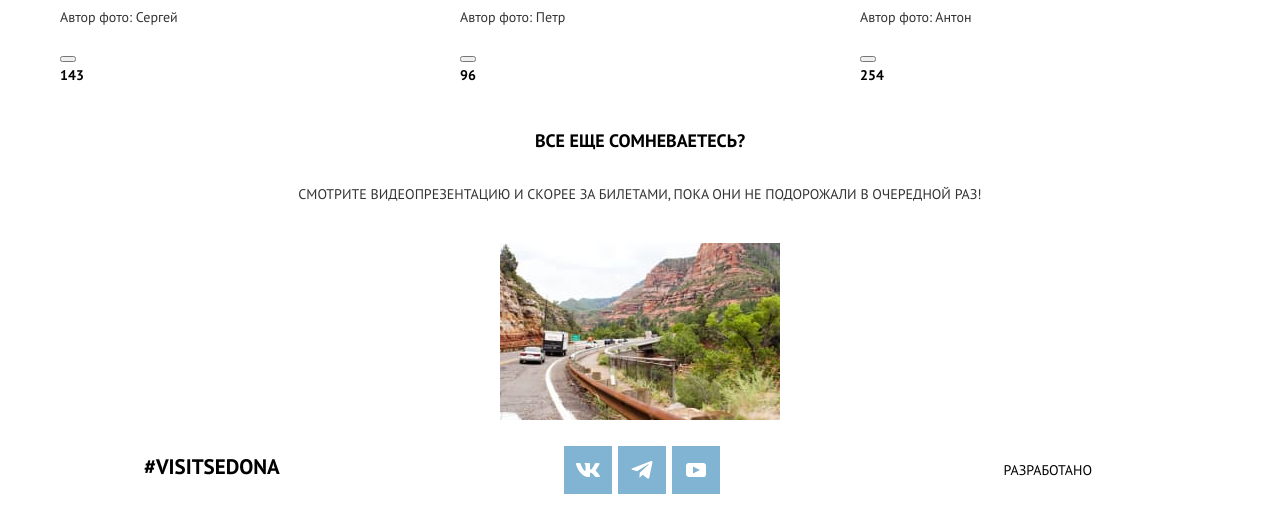
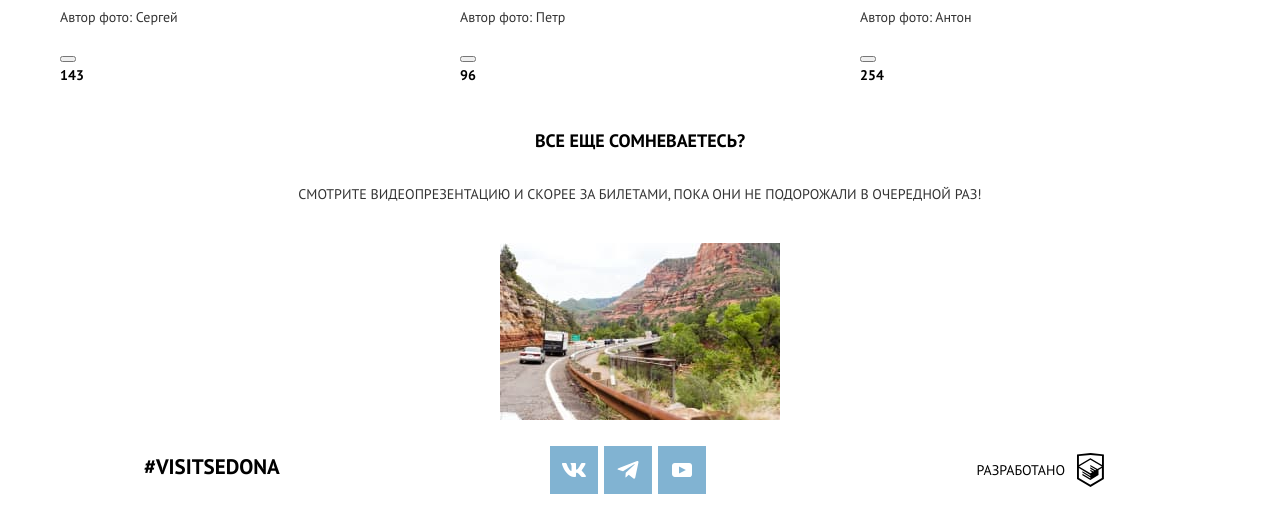
Before and after one commit to htmlacademy-adaptive/2068101-sedona-27, a plain HTML site: page 4/catalog.html in a window 1280 px wide. Shown: the part 1351-1865 px from the top of the page. Drawn offline with Linux system fonts and the light colour scheme.

Commit message:
:heavy_check_mark: Сборка #4

```diff
--- a/4/catalog.html
+++ b/4/catalog.html
@@ -146,6 +146,10 @@
     <a class="copyright__link" href="https://htmlacademy.ru/">
       <p class="copyright__text">Разработано</p>
       <span class="visually-hidden">HTML Academy</span>
+      <svg xmlns="http://www.w3.org/2000/svg" width="27" height="35" fill="none">
+        <path fill="#000"
+              d="M13.6 0h-.1L0 1.4v24.7l13.5 8 13.4-8V1.4L13.6 0ZM25 12.1 13.5 5.3v-.1h-.1l-.1-.1v.1L1.9 12.1v-9l11.5-1.2L25 3.1v9ZM13.4 6.8l11.5 6.7-4.5 2.6-7.1-4.2v1.4l5.9 3.5-.9.5-5-3v1.4l3.8 2.3-.8.5-3-1.8v1.4l1.9 1.1-1.8 1.1L2 13.6l11.4-6.8ZM1.9 15.1l11.4 6.8v1l-7.9-4.7v1.4l8 4.8v1.1l-8-4.7v1.4l8 4.8 8.1-4.9v-5.2l3.4-2v10l-11.5 6.9L1.9 25v-9.9Z"/>
+      </svg>
     </a>
   </div>
 </footer>
```
Also changed, not shown: 4/form.html (+4 -0 lines).
